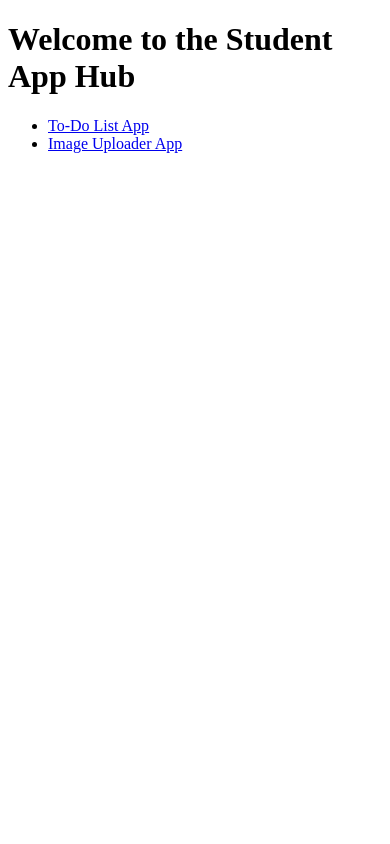
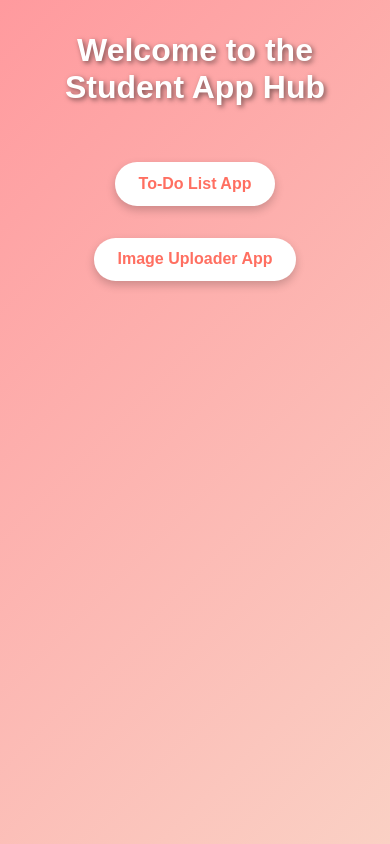
Before and after one commit to SamuelM45/ET721_lab_student_app2, a Django app: page / in a window 390 px wide. Run offline with Django 5.2, Linux system fonts and the light colour scheme.

Commit message:
Added CSS to Home Hub

```diff
--- a/dolist/static/doliststyle.css
+++ b/dolist/static/doliststyle.css
@@ -5,6 +5,7 @@
 body {
     margin: 0;
     font-family: Arial, sans-serif;
+    background:  #ff9a9e;
 }
 .maincontainer {
     width: 90%;
--- /dev/null
+++ b/home/static/home.css
@@ -0,0 +1,80 @@
+/* General Reset */
+* {
+    margin: 0;
+    padding: 0;
+    box-sizing: border-box;
+}
+
+/* Body Styling */
+body {
+    font-family: 'Arial', sans-serif;
+    background: linear-gradient(135deg, #ff9a9e, #fad0c4);
+    color: #333;
+    min-height: 100vh;
+    display: flex;
+    flex-direction: column;
+    justify-content: flex-start;
+    align-items: center;
+    text-align: center;
+    padding: 2rem;
+}
+
+/* Header Styling */
+h1 {
+    font-size: 2.5rem;
+    color: #ffffff;
+    margin-bottom: 2rem;
+    text-shadow: 2px 2px 5px rgba(0, 0, 0, 0.5);
+}
+
+/* Links Section */
+ul {
+    list-style: none;
+    display: flex;
+    justify-content: center;
+    gap: 1.5rem;
+    margin-top: 1rem;
+    flex-wrap: wrap; /* Ensures the links wrap on smaller screens */
+}
+
+/* App Links */
+ul li {
+    margin: 0.5rem;
+}
+
+ul li a {
+    display: inline-block;
+    padding: 1rem 2rem;
+    background-color: #ffffff;
+    border-radius: 50px;
+    color: #ff6f61;
+    font-size: 1.2rem;
+    font-weight: bold;
+    text-decoration: none;
+    box-shadow: 0px 4px 10px rgba(0, 0, 0, 0.2);
+    transition: all 0.3s ease-in-out;
+}
+
+ul li a:hover {
+    background-color: #ff6f61;
+    color: #ffffff;
+    transform: translateY(-5px);
+    box-shadow: 0px 8px 20px rgba(0, 0, 0, 0.3);
+}
+
+/* Responsive Design */
+@media (max-width: 768px) {
+    h1 {
+        font-size: 2rem;
+    }
+
+    ul {
+        flex-direction: column;
+        gap: 1rem;
+    }
+
+    ul li a {
+        font-size: 1rem;
+        padding: 0.8rem 1.5rem;
+    }
+}
--- a/home/templates/home/index.html
+++ b/home/templates/home/index.html
@@ -1,10 +1,13 @@
 <!DOCTYPE html>
 <html lang="en">
-<head>
-    <meta charset="UTF-8">
-    <meta name="viewport" content="width=device-width, initial-scale=1.0">
-    <title>Home</title>
-</head>
+    <head>
+        <meta charset="UTF-8">
+        <meta name="viewport" content="width=device-width, initial-scale=1.0">
+        <title>Home</title>
+        {% load static %}
+        <link rel="stylesheet" href="{% static 'home.css' %}">
+    </head>
+
 <body>
     <h1>Welcome to the Student App Hub</h1>
     <ul>
--- a/studentapp/settings.py
+++ b/studentapp/settings.py
@@ -124,6 +124,9 @@ import os # Make sure to import os at the top of your settings file
 MEDIA_URL = '/media/'
 MEDIA_ROOT = os.path.join(BASE_DIR, 'media')
 
+# link to 'static' directory (folder)
+STATICFILES_DIRS = [BASE_DIR / 'static']
+
 # Default primary key field type
 # https://docs.djangoproject.com/en/5.1/ref/settings/#default-auto-field
 
```
Also changed, not shown: static/style.css (+23 -11 lines), templates/posthome.html (+7 -5 lines), db.sqlite3, media/images/Mario_Artwork.png (added).
